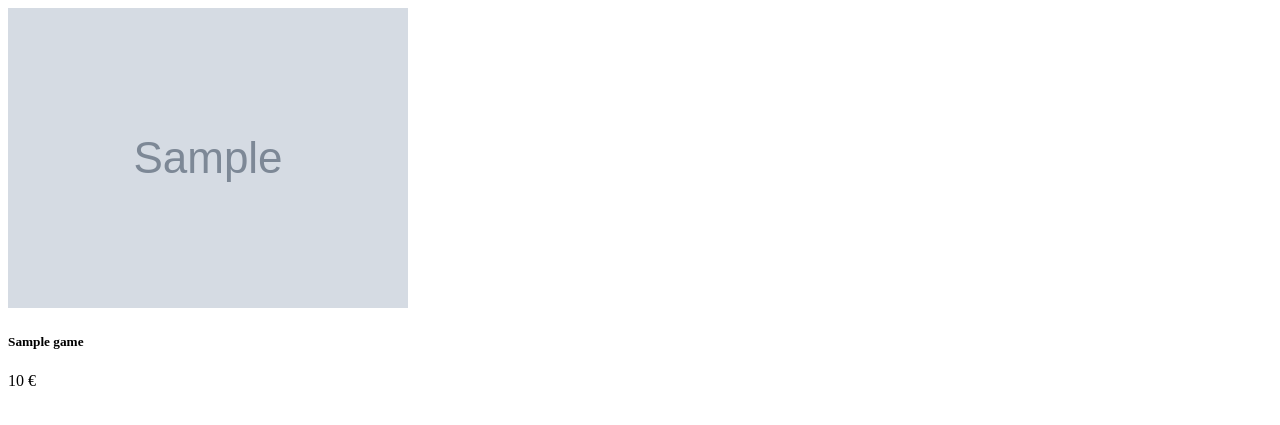
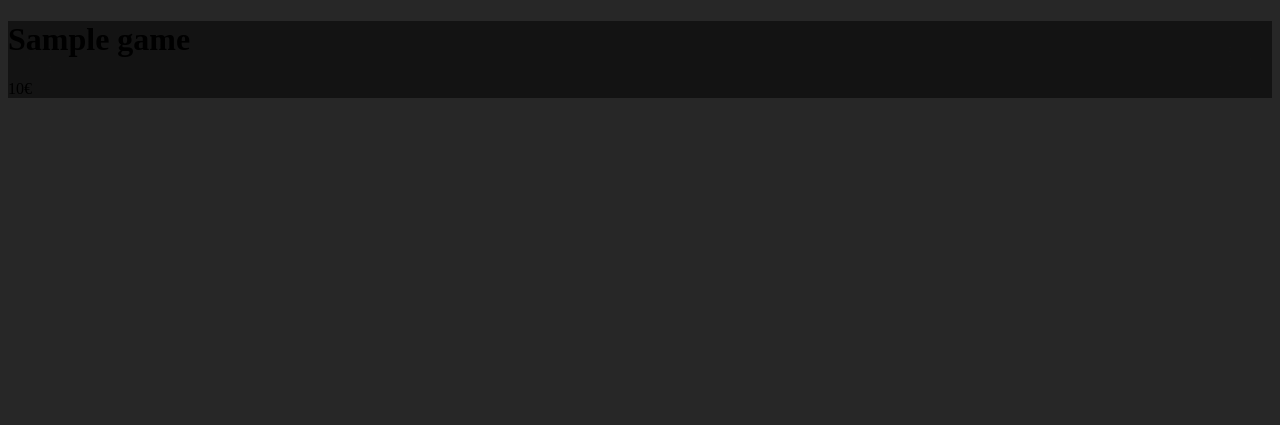
Before and after one commit to TyTy-cf/2026-poei-symfony, a Symfony app: template templates/game/show.html.twig in a window 1280 px wide. Shown: the top 425 px of the page. Run offline with Twig, Linux system fonts and the light colour scheme; the template is opened without the code that fills it: most values are stand-ins (such as "Sample title", 1, 10 or a date in 2020); grey boxes marked "Sample" are stand-in pictures; style sheets or scripts are compiled from the project's sources; some libraries are stand-ins or nearby versions.

Commit message:
modified request

```diff
--- a/src/Repository/UserRepository.php
+++ b/src/Repository/UserRepository.php
@@ -3,6 +3,7 @@
 namespace App\Repository;
 
 use App\Entity\User;
+
 use Doctrine\Bundle\DoctrineBundle\Repository\ServiceEntityRepository;
 use Doctrine\Persistence\ManagerRegistry;
 
@@ -15,6 +16,8 @@
   {
     parent::__construct($registry, User::class);
   }
+
+
 
   //    /**
   //     * @return User[] Returns an array of User objects
--- a/templates/game/show.html.twig
+++ b/templates/game/show.html.twig
@@ -1,21 +1,25 @@
-<!DOCTYPE html>
+{% extends './front/base.html.twig' %}
+
 
 {% block body %}
-	<div
-		class="col-4 mb-4 d-flex g-4 justify-content-center align-items-center">
-		{# <a href="{{ path('app_game_show', {'id': game.id}) }}" style="text-decoration: none; color: inherit;"> #}
-		<div class="card" style="width: 100%; height: 100%;">
 
-			<img src="{{game.thumbnailCover}}" class="card-img-top img-fluid h-75" alt="{{game.name}}">
+	<div class="back-img-show" style="--hero-image: url('{{ game.thumbnailCover }}');">
+
+		<div class="d-flex justify-content-center align-items-center h-100 w-100">
+			<div class="card w-50 h-75 border-rounded" style="background-color: rgba(0, 0, 0, 0.5);">
+				<div class="card-body d-flex flex-column justify-content-center align-items-center h-100" style="background-image: url('{{ game.thumbnailCover }}'); background-size: cover; background-position: center;"></div>
+			</div>
+			<div class="card w-50 h-75 border-rounded" style="backdrop-filter: blur(20px); background-color: rgba(0, 0, 0, 0.5);">
+				<div class="card-body d-flex flex-column justify-content-center align-items-center h-100">
+					<h1 class="card-title text-white text-center">{{game.name}}</h1>
+					<p class="card-text text-white text-center">{{game.price}}€</p>
+				</div>
+
+			</div>
 
 
-			<div class="card-body">
-				<h5 class="card-title">{{game.name}}</h5>
-				<p class="card-text">{{game.price}}
-					€</p>
-
-			</div>
 		</div>
 	</div>
 
+
 {% endblock %}
--- a/templates/home/index.html.twig
+++ b/templates/home/index.html.twig
@@ -7,7 +7,7 @@
 	<section>
 		<div class="container mb-5 h-50">
 			{%include './component/gameCard.html.twig' with  {
-        "games": latestGames,
+        "games": latestReleasedGames,
         "title": "Les Tendances"} %}
 
 		</div>
@@ -18,7 +18,7 @@
 
 		<div class="container mb-5">
 			{%include './component/gameCard.html.twig' with  {
-        "games": highestPricedGames,
+        "games": bestRatedGames,
         "title": "Les Meilleures Sorties"
         } %}
 		</div>
@@ -43,7 +43,7 @@
 
 
 			{%include './component/gameCard.html.twig' with  {
-        "games": topGames,
+        "games": mostPlayedGames,
         "title": "Les Tops Jeux"
         } %}
 		</div>
```
Also changed, not shown: src/Controller/HomeController.php (+12 -6 lines), src/Repository/GameRepository.php (+45 -14 lines).
